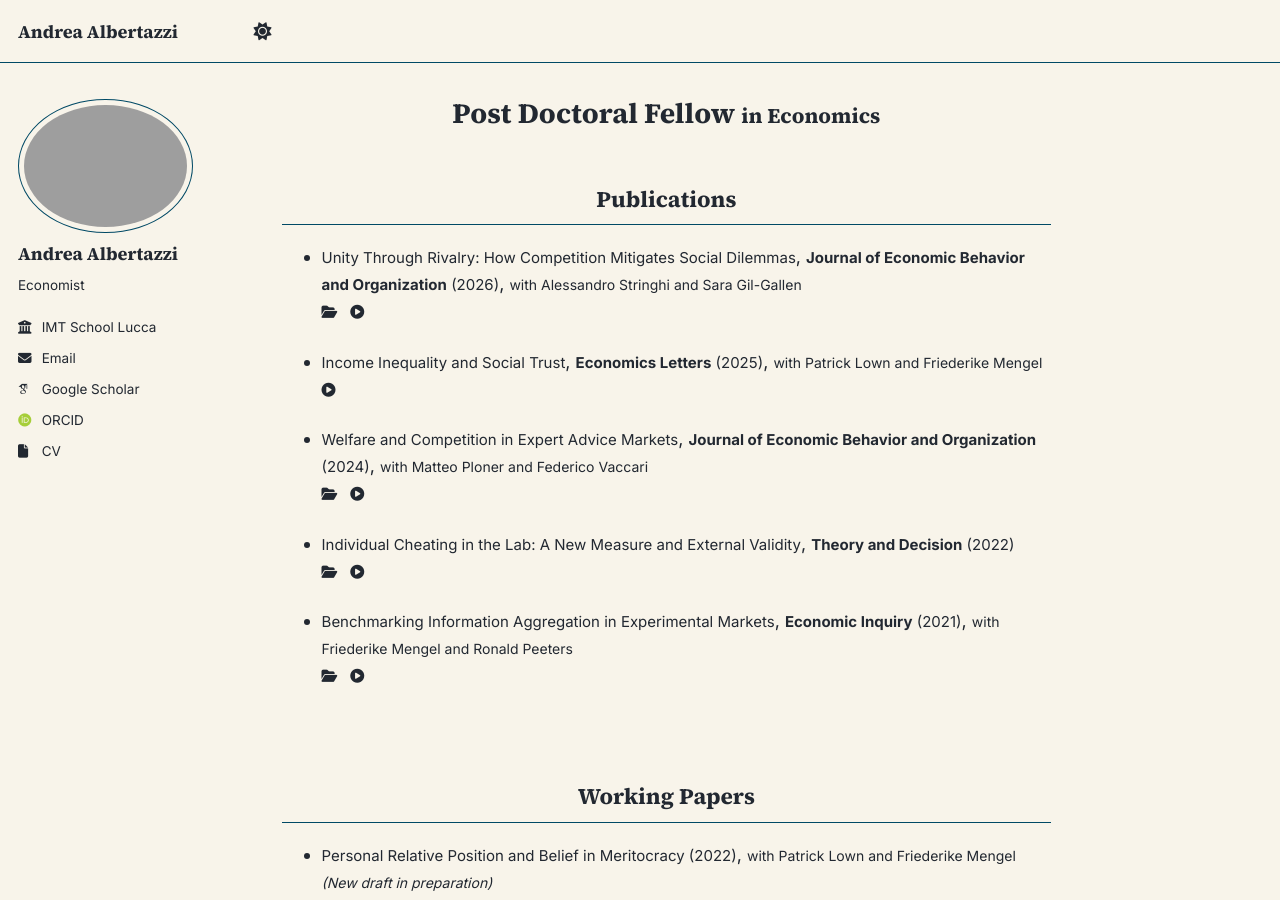
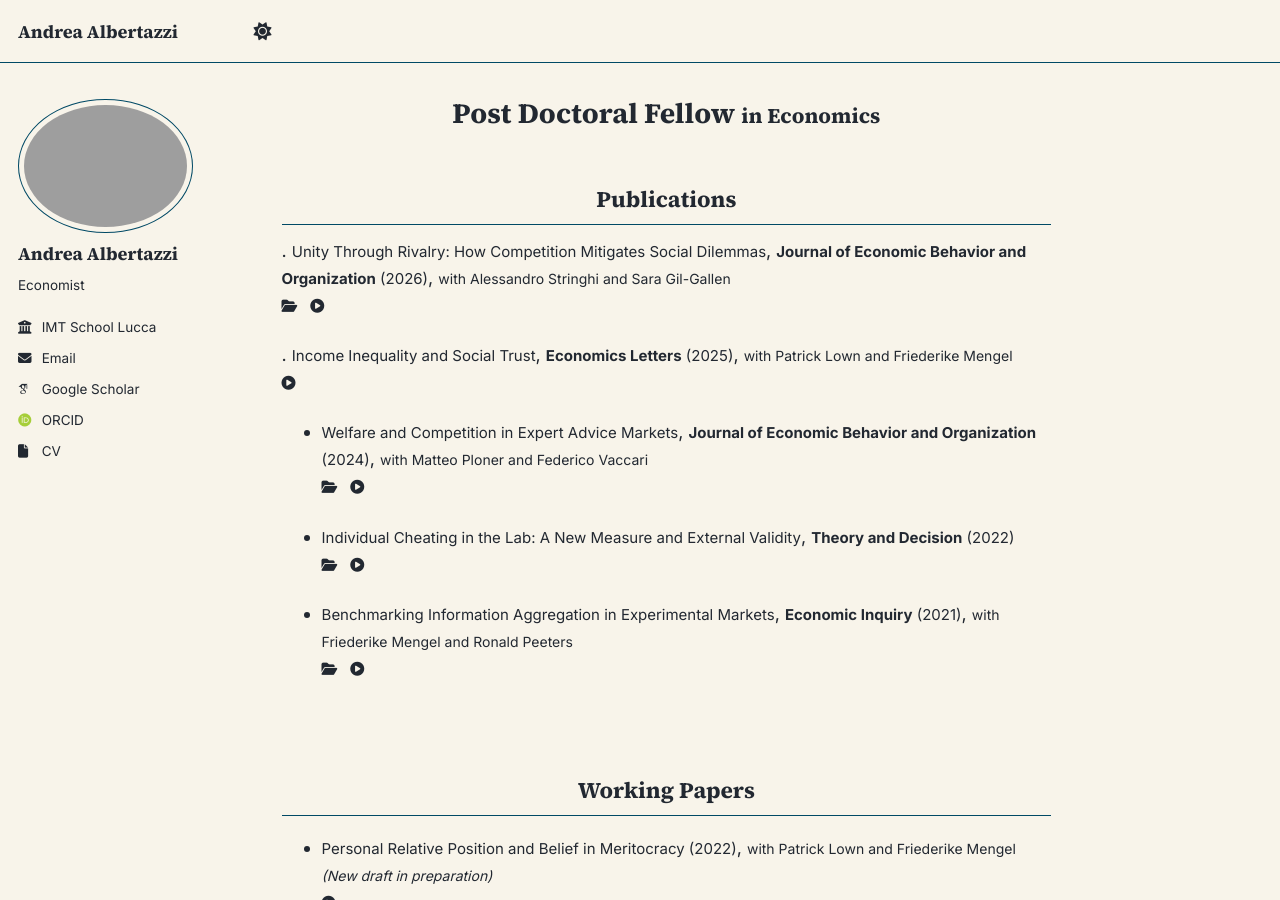
Before and after one commit to tazze87/tazze87.github.io, a Jekyll site: the page built from _pages/about.md, in a window 1280 px wide and 900 px high. Built offline with Jekyll 4.4.1, drawn with Linux system fonts in a browser that asks for light colours; some web fonts are replaced; a script that is not in the unit is left out.

Commit message:
Update about.md

```diff
--- a/_pages/about.md
+++ b/_pages/about.md
@@ -8,7 +8,7 @@ author_profile: true
 
 <h2 style="text-align:center;">Publications</h2>
 
-- <a href="/files/SAG_enemy_of_my_enemy.pdf" target="_blank" rel="noopener noreferrer" style="font-size:15px;">
+. <a href="/files/SAG_enemy_of_my_enemy.pdf" target="_blank" rel="noopener noreferrer" style="font-size:15px;">
      Unity Through Rivalry: How Competition Mitigates Social Dilemmas</a>,
      <span style="font-size:15px;">**Journal of Economic Behavior and Organization** (2026)</span>,
     <span style="font-size:14px;">
@@ -23,7 +23,7 @@ author_profile: true
     </span>
 
 
-- <a href="/files/ALM_Inequality_Trust.pdf" target="_blank" rel="noopener noreferrer" style="font-size:15px;">
+. <a href="/files/ALM_Inequality_Trust.pdf" target="_blank" rel="noopener noreferrer" style="font-size:15px;">
      Income Inequality and Social Trust</a>,
     <span style="font-size:15px;">**Economics Letters** (2025)</span>,
     <span style="font-size:14px;">
```
